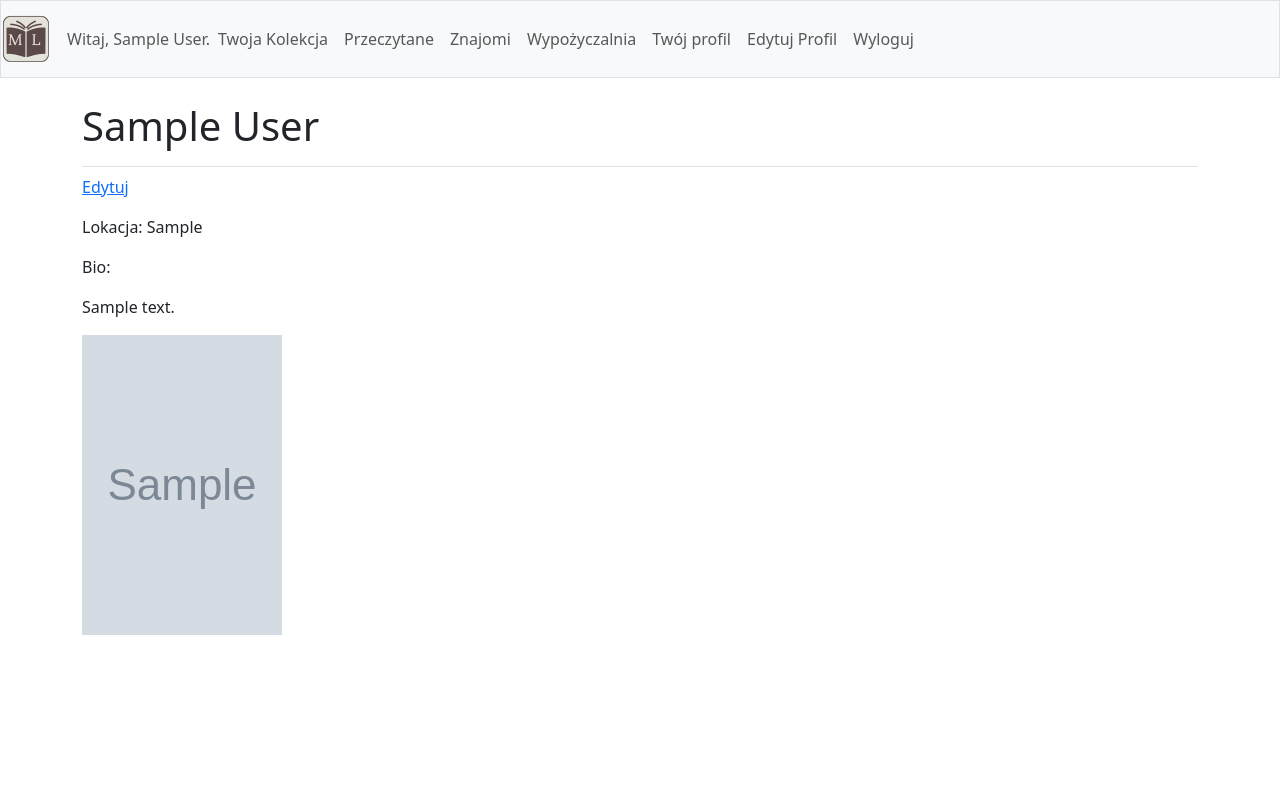
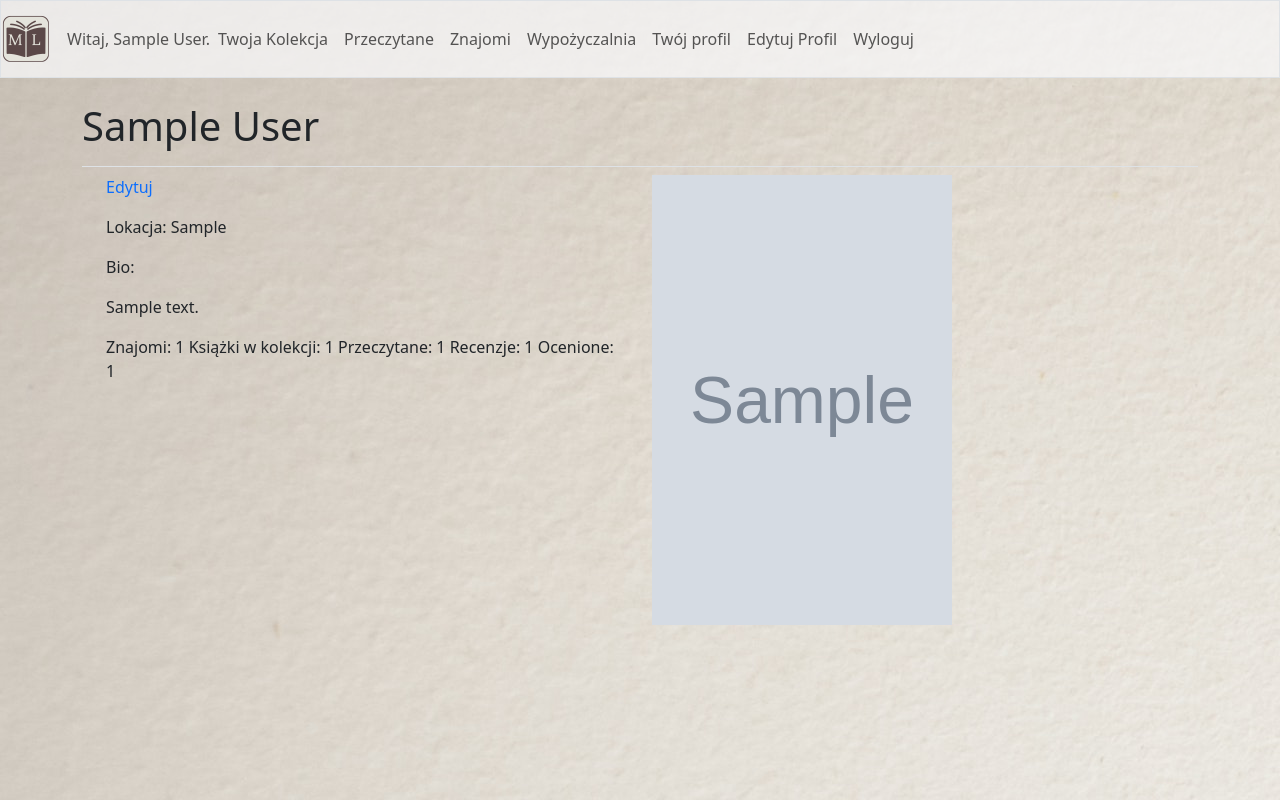
Before and after one commit to GLamotBach/mylibra, a Django app: page /profile/1/ in a window 1280 px wide. Run offline with Django 4.2, Linux system fonts and the light colour scheme; a user stored in the database is signed in; tables that the repository leaves empty hold one stand-in row (values such as "Sample post"); grey boxes marked "Sample" are stand-in pictures; some libraries are stand-ins or nearby versions.

Commit message:
Bootstrap profile

```diff
--- a/friend_list/views.py
+++ b/friend_list/views.py
@@ -106,7 +106,6 @@ def invitation_cancel_view(request, profile_id):
     return redirect('friend_list:invitations')
 
 
-
 @login_required
 def user_search_view(request):
     """Shows the results of searching for users"""
--- a/public_profile/views.py
+++ b/public_profile/views.py
@@ -7,6 +7,7 @@ from .models import UsersPublicProfile
 from .forms import UsersPublicProfileForm
 from friend_list.models import FriendList, FriendInvite
 from personal_collection.models import BookCopy
+from book_reviews.models import ReadBook, BookReview, BookRating
 
 
 @login_required
@@ -75,6 +76,12 @@ def profile_view(request, profile_id):
                 if invitation_received.exists():
                     invitation_to_accept = True
 
+    # Counters for profile statistics
+    count_friends = FriendList.objects.filter(list_owner=profile).count()
+    count_collection = BookCopy.objects.filter(owner=profile.user).count()
+    count_read = ReadBook.objects.filter(reader=profile.user).count()
+    count_reviews = BookReview.objects.filter(user=profile.user).count()
+    count_ratings = BookRating.objects.filter(reader=profile.user).count()
 
     context = {
         'profile': profile,
@@ -82,6 +89,12 @@ def profile_view(request, profile_id):
         'already_friend': already_friend,
         'invitation_pending': invitation_pending,
         'invitation_to_accept': invitation_to_accept,
+        'count_friends': count_friends,
+        'count_collection': count_collection,
+        'count_read': count_read,
+        'count_reviews': count_reviews,
+        'count_ratings': count_ratings,
+
     }
     return render(request, 'public_profile/profile.html', context)
 
--- a/templates/public_profile/profile.html
+++ b/templates/public_profile/profile.html
@@ -6,13 +6,32 @@
     <title>MyLibra - Profile</title>
 </head>
 <body>
-{% extends "personal_collection/base.html" %}
+  {% extends "personal_collection/base.html" %}
+  {% load django_bootstrap5 %}
+  {% load static %}
 
 {% block page_header %}
+  <style>
+    body {
+      background-image: url("{% static 'personal_collection/images/paper_background.jpg' %}") ;
+    }
+    .bg-light {
+      --bs-bg-opacity: 0.75;
+    }
+
+      a { text-decoration: none; }
+  </style>
+
   <h1>{{ profile.public_name }}</h1>
 {% endblock page_header %}
 
 {% block content %}
+    <div class="container mb-3">
+      <div class="row">
+        <div class="col-sm">
+          <div class="container mb-3">
+            <div class="row">
+              <div class="col-sm">
   {% if own_profile %}
     <p><a href="{% url 'public_profile:edit_profile' %}">Edytuj</a></p>
   {% elif already_friend %}
@@ -25,12 +44,32 @@
   {% else %}
     <p><a href="{% url 'friend_list:invite' profile.user_id %}">Zaproś</a></p>
   {% endif %}
+              </div>
+              </div>
 
+
+
+              <div class="row">
+                <div class="col-sm">
   <p>Lokacja: {{ profile.location }}</p>
   <p>Bio:</p>
   <p>{{ profile.bio }}</p>
-  <img src="{{ profile.image.url }}" width="200" height="300">
-
+  <p>
+    Znajomi: {{ count_friends }}
+    Książki w kolekcji: {{ count_collection }}
+    Przeczytane: {{ count_read }}
+    Recenzje: {{ count_reviews }}
+    Ocenione: {{ count_ratings }}
+  </p>
+              </div>
+              </div>
+              </div>
+        </div>
+        <div class="col-6">
+  <img src="{{ profile.image.url }}"  width="300" height="450">
+        </div>
+      </div>
+    </div>
 {% endblock content %}
 
 </body>
```
Also changed, not shown: templates/friend_list/invitations.html (+22 -12 lines).
